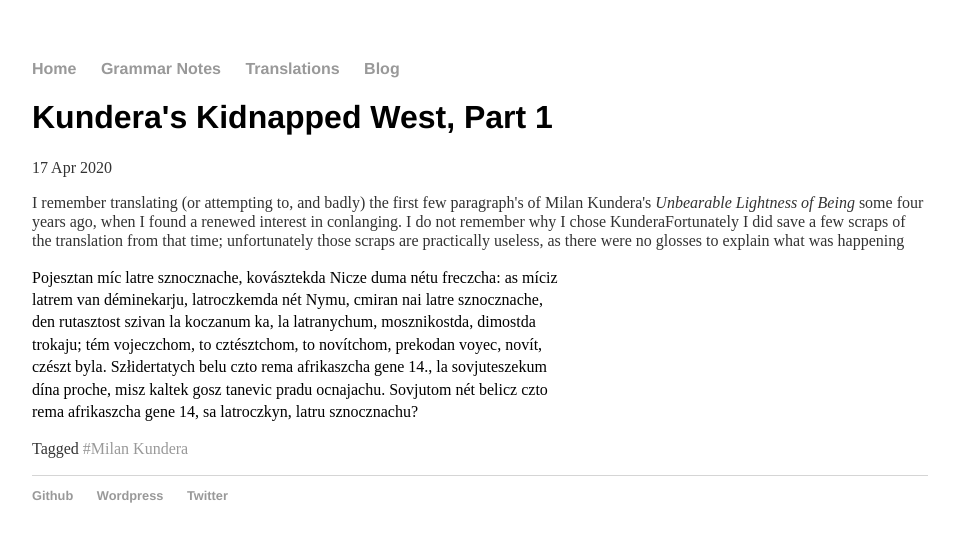
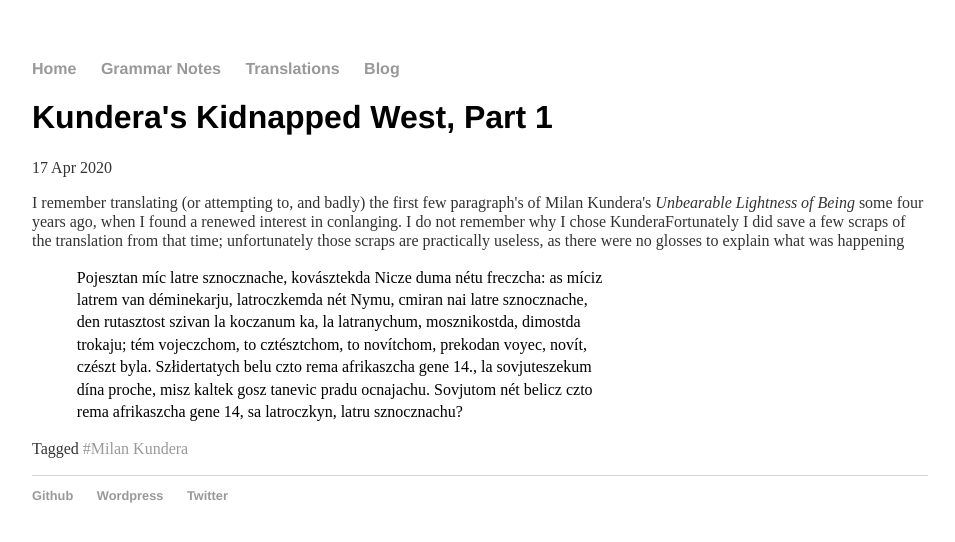
Before and after one commit to roelchristian/roelchristian.github.io, a Jekyll site: the page built from _posts/2020-04-17-kundera-occident-part-1.html, in a window 1280 px wide. Shown: the top 542 px of the page, without its empty margins (160-1115 px from the left). Built offline with Jekyll 4.4.1, drawn with Linux system fonts in a browser that asks for light colours.

```diff
--- a/css/main.css
+++ b/css/main.css
@@ -45,7 +45,7 @@ ul.posts li {
 
 blockquote {
   font-family: 'EB Garamond', serif;
-	margin: 0;
+	margin-left: 5%;
 	padding: 0;
 	position: relative;
 	width: 60%;
```
